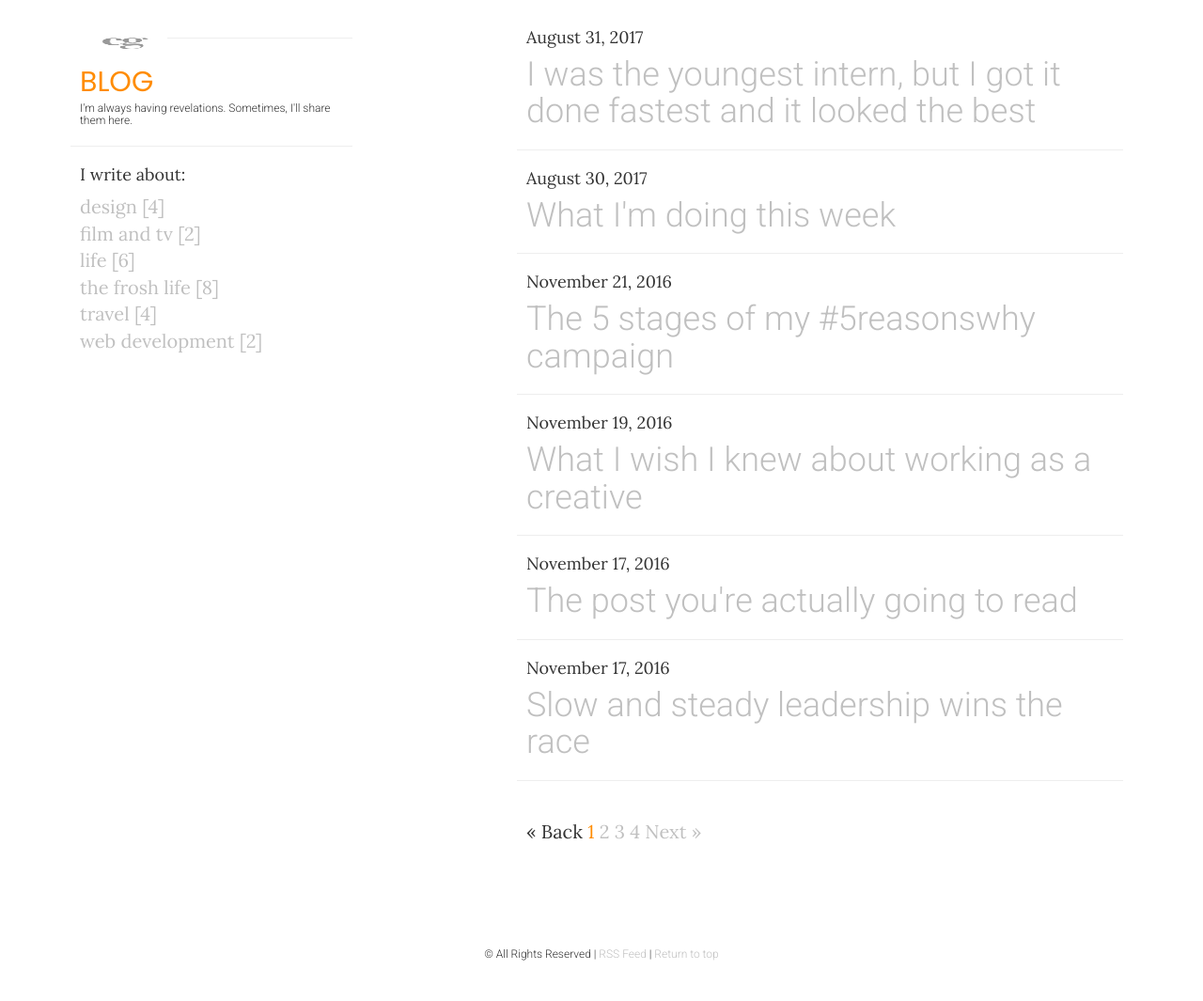
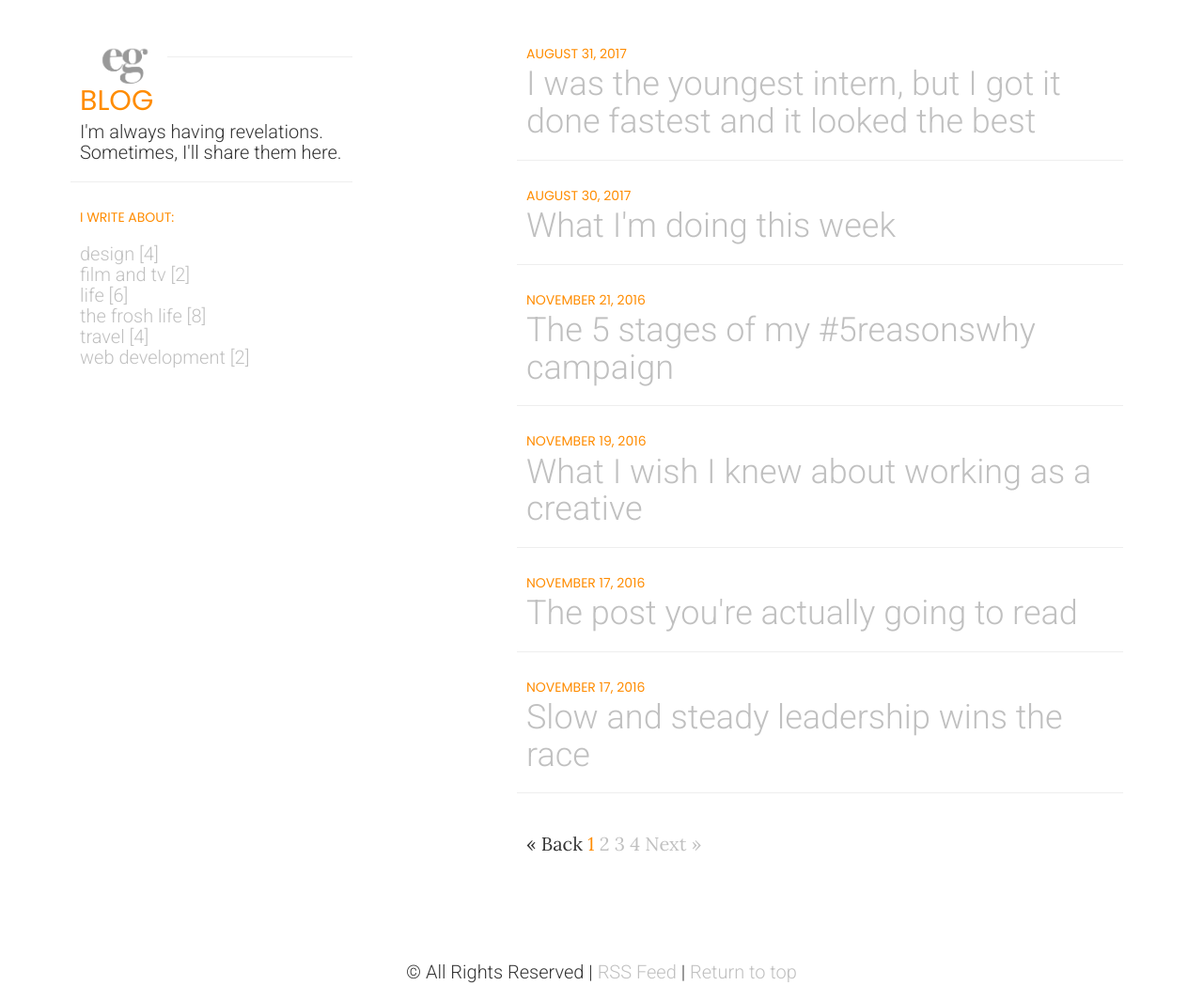
Before and after one commit to elaineg/blog, a Jekyll site: the page built from index.html, in a window 1280 px wide and 1065 px high. Shown: the whole window at 94% size. Built offline with Jekyll 4.4.1, drawn with Linux system fonts in a browser that asks for light colours; the list of posts is cut into pages by our own code.

Commit message:
trying to fix fonts

```diff
--- a/_includes/sidebar.html
+++ b/_includes/sidebar.html
@@ -1,14 +1,15 @@
 <div class="about col-lg-3 col-md-4 col-sm-4 col-xs-12" style="z-index: 10;">
         <a class="navbar-brand" href="http://elainegao.com">
-          <img src="../images/eg-logo-grey.png">
+          <img src="/images/eg-logo-grey.png">
         </a>
+        <br>
         <hr>
         <div class="portfolio">
         <h2>Blog</h2>
         <h6>I'm always having revelations. Sometimes, I'll share them here.</h6>
         <hr>
-        <h4>I write about:</h4>
-        {% capture site_tags %}{% for tag in site.tags %}{{ tag | first }}{% unless forloop.last %},{% endunless %}{% endfor %}{% endcapture %}
+        <h5>I write about:</h5>
+        <h6>{% capture site_tags %}{% for tag in site.tags %}{{ tag | first }}{% unless forloop.last %},{% endunless %}{% endfor %}{% endcapture %}<h6>
 {% assign sortedTags = site_tags | split:',' | sort %}
         <ul class="tag-cloud">
            {% for tag in sortedTags %}
--- a/css/main.css
+++ b/css/main.css
@@ -48,6 +48,10 @@
   margin: 0 0 20px
 }
 
+h6 {
+  font-size: 20px;
+}
+
 p {
   font-weight: 300;
   font-size: 20px;
@@ -84,6 +88,6 @@
 }
 
 img {
-  max-width: 100%;
-  max-height: 100%;
+  width: 3.5em;
+  height: auto;
 }
--- a/index.html
+++ b/index.html
@@ -6,9 +6,9 @@
         <ul class="post-list">
           {% for post in paginator.posts %}
           <li>
-          <h4>
+          <h5>
             <span class="post-meta">{{ post.date | date: "%B %-d, %Y" }}</span>
-          </h4>
+          </h5>
             <a class="post-link" href="{{post.url | prepend: site.baseurl}}"><h1>{{ post.title | escape }}</h1></a>
           <hr>
         </li>
```
